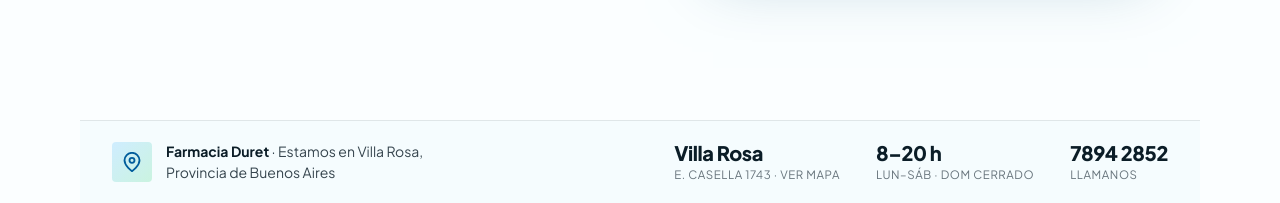
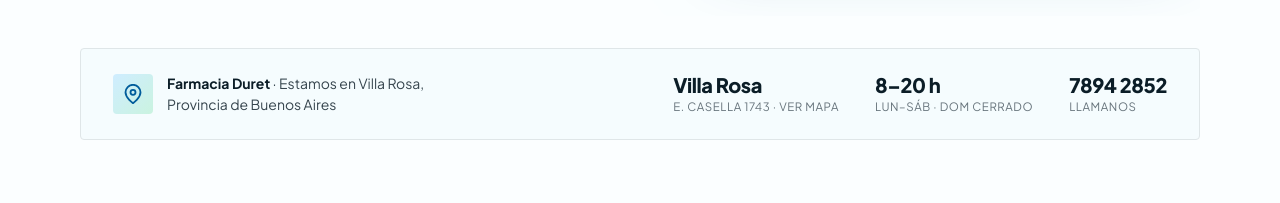
Before and after one commit to luciapuccini/farmacia_duret, a Next.js app: page / in a window 1280 px wide. Shown: the part 749-952 px from the top of the page. Built offline with nearby package versions, Linux system fonts and the light colour scheme; no server answers.

Commit message:
update home

```diff
--- a/src/app/(home)/home.module.scss
+++ b/src/app/(home)/home.module.scss
@@ -1,17 +1,16 @@
 @use '@/globals' as g;
 
-.page {
-  display: flex;
-  flex-direction: column;
-  gap: 3rem;
-  padding-bottom: 1rem;
+.page section {
+  padding: 0.5rem 0;
+
+  @include g.up(md) {
+    padding: 3rem 0;
+
+  }
 }
 
-/* ── Hero ──────────────────────────────────────────────────── */
 
 .hero {
-  margin: -1.5rem -1rem 0;
-  padding: 3.5rem 1rem 3rem;
   display: grid;
   grid-template-columns: 1fr;
   gap: 2rem;
@@ -19,11 +18,11 @@
   position: relative;
 
   @include g.up(md) {
+    grid-template-columns: 1.05fr 0.95fr;
+    gap: 3.5rem;
     margin: -2.5rem -2rem 0;
     padding: 5rem 2rem 4.5rem;
-    grid-template-columns: 1.05fr 0.95fr;
     align-items: center;
-    gap: 3.5rem;
   }
 }
 
@@ -96,6 +95,7 @@
   margin-top: 0.25rem;
 }
 
+// FIXME: ctas probably should be standardized
 .ctaPrimary {
   display: inline-flex;
   align-items: center;
@@ -120,6 +120,7 @@
   }
 }
 
+// FIXME: ctas probably should be standardized
 .ctaSecondary {
   display: inline-flex;
   align-items: center;
@@ -139,7 +140,7 @@
   }
 }
 
-/* Trust row */
+
 .trustRow {
   display: flex;
   gap: 1.5rem;
@@ -190,24 +191,23 @@
   }
 }
 
-/* ── Info strip ────────────────────────────────────────────── */
 
 .infoStrip {
   background: var(--bg-soft);
-  border-top: 1px solid var(--line);
-  border-bottom: 1px solid var(--line);
-  padding: 20px 1rem;
-  margin: 0 -1rem;
+  border: 1px solid var(--line);
+  border-radius: var(--radius-sm);
+  padding: 1.5em 1rem;
+  margin: 1em -1rem;
   display: flex;
   align-items: center;
   justify-content: space-between;
-  gap: 24px;
+  gap: 1.5em;
   flex-wrap: wrap;
 
   @include g.up(md) {
-    padding: 20px 2rem;
-    margin: 0 -2rem;
-    gap: 32px;
+    padding: 1.5em 2rem;
+    margin: 2em -2rem;
+    gap: 2em;
   }
 }
 
--- a/src/app/(home)/page.tsx
+++ b/src/app/(home)/page.tsx
@@ -10,6 +10,7 @@
 		<div className={styles.page}>
 			<section className={styles.hero}>
 				<div className={styles.heroContent}>
+					{/* FIXME: could extract eyebrow to a separate component */}
 					<p className={styles.heroEyebrow}>
 						<span className={styles.heroEyebrowDot} aria-hidden="true" />
 						Farmacia Duret · Villa Rosa
@@ -23,7 +24,6 @@
 						Encargá online y retirá en sucursal.
 					</p>
 					<div className={styles.heroCtas}>
-						{/* TODO: Revisit CTA-styled navigation links once their shared semantics are clearer. */}
 						<Link href="/offers" className={styles.ctaPrimary}>
 							Ver ofertas
 						</Link>
@@ -102,7 +102,7 @@
 				</div>
 			</section>
 
-			<div className={styles.infoStrip}>
+			<div role="presentation" className={styles.infoStrip}>
 				<div className={styles.infoMsg}>
 					<span className={styles.infoIcon} aria-hidden="true">
 						<svg
--- a/src/app/layout.tsx
+++ b/src/app/layout.tsx
@@ -1,10 +1,10 @@
 import "./reset.scss";
 import type { Metadata } from "next";
 import { SITE_URL } from "@/config/site";
-import Container from "@/layout/container/container";
 import Footer from "@/layout/footer/footer";
 import Navbar from "@/layout/navbar/navbar";
 import PromoBanner from "@/layout/PromoBanner/PromoBanner";
+import Container from "@/ui/container/container";
 
 export const metadata: Metadata = {
 	metadataBase: new URL(SITE_URL),
```
Also changed, not shown: src/ui/container/container.module.scss (renamed from src/layout/container/container.module.scss), src/ui/container/container.tsx (renamed from src/layout/container/container.tsx).
